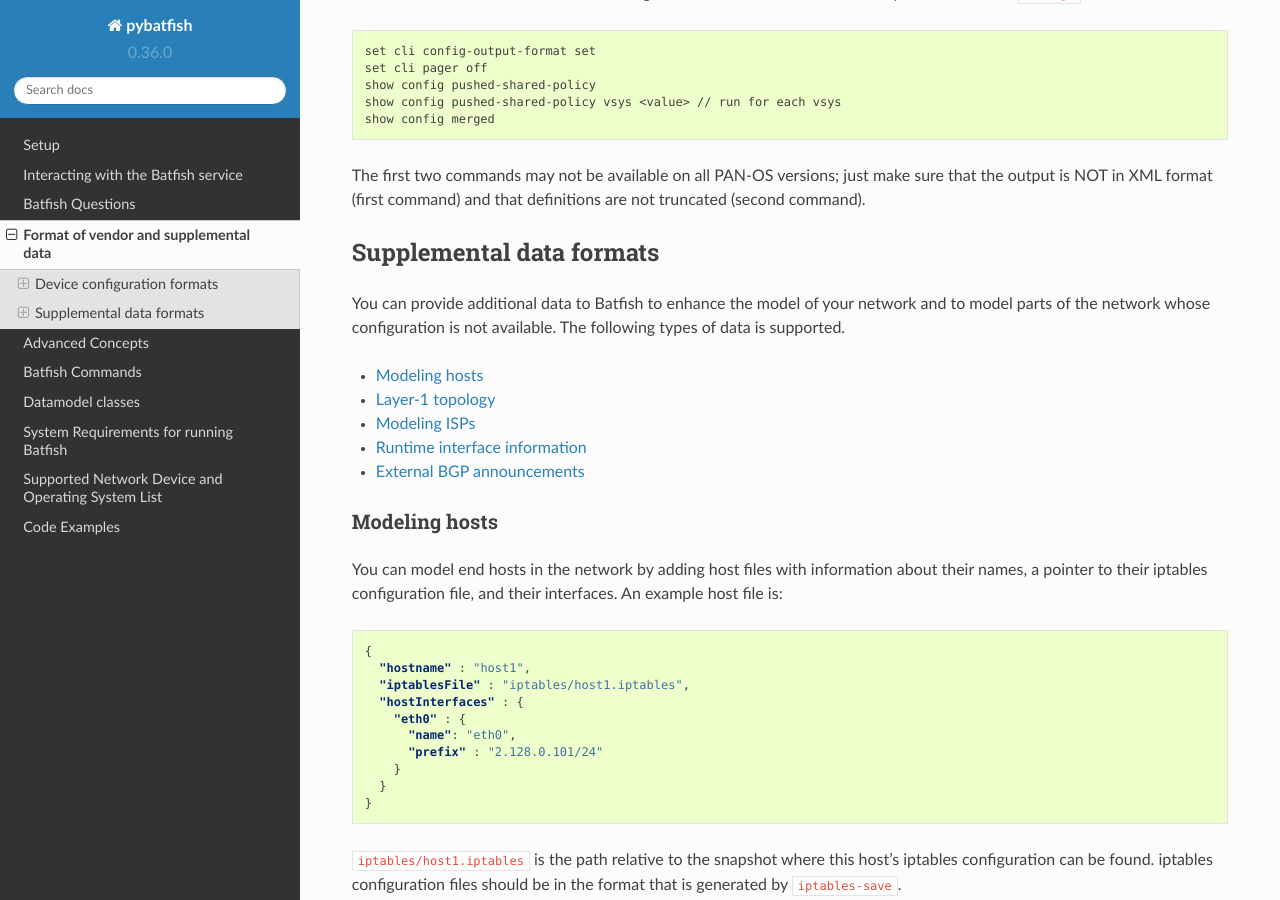
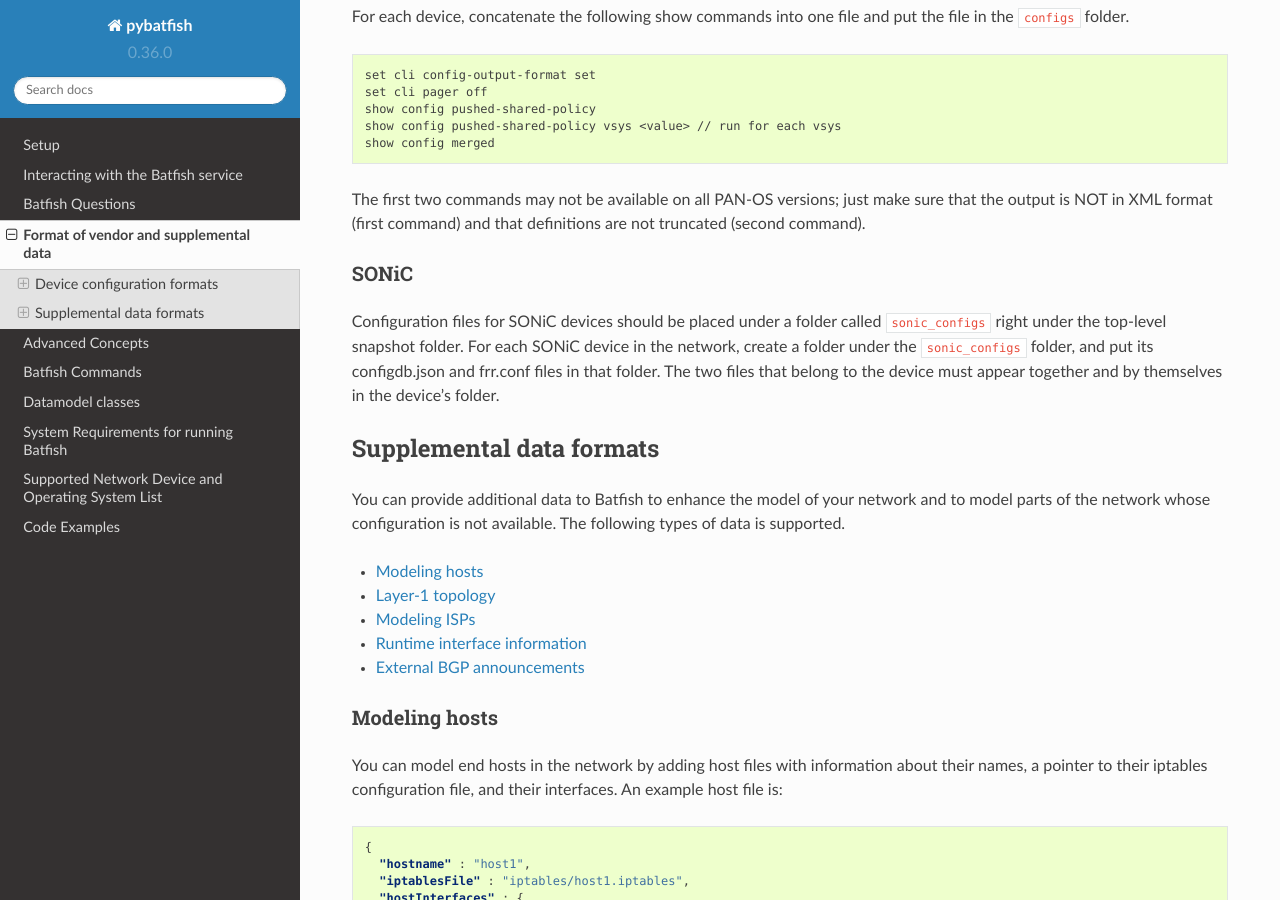
Before and after one commit to batfish/pybatfish, a Sphinx documentation site: the page built from docs/source/formats.md, in a window 1280 px wide and 900 px high, scrolled down 5640 px. Built offline with Sphinx 7.4.7 and the Read the Docs theme 2.0.0, drawn with Linux system fonts in a browser that asks for light colours; pages that are not in the unit, such as notebooks, are missing from menus.

Commit message:
Sonic: Document packaging format

```diff
--- a/docs/source/formats.md
+++ b/docs/source/formats.md
@@ -15,6 +15,7 @@
 * [Fortinet](#fortinet)
 * [Juniper](#juniper)
 * [Palo Alto Networks](#palo-alto-networks)
+* [SONiC](#sonic)
 
 Except for AWS, all vendor configs files must be placed in the `configs` folder right below the top-level snapshot folder. It is OK to create sub-folders inside `configs`; Batfish will recursively read all files. It is also OK to mix files from multiple vendors in the same folder.
 
@@ -212,6 +213,9 @@
 The first two commands may not be available on all PAN-OS versions;
 just make sure that the output is NOT in XML format (first command) and that definitions are not truncated (second command).
 
+### SONiC
+
+Configuration files for SONiC devices should be placed under a folder called `sonic_configs` right under the top-level snapshot folder. For each SONiC device in the network, create a folder under the `sonic_configs` folder, and put its configdb.json and frr.conf files in that folder. The two files that belong to the device must appear together and by themselves in the device's folder.
 
 ## Supplemental data formats
 
```
